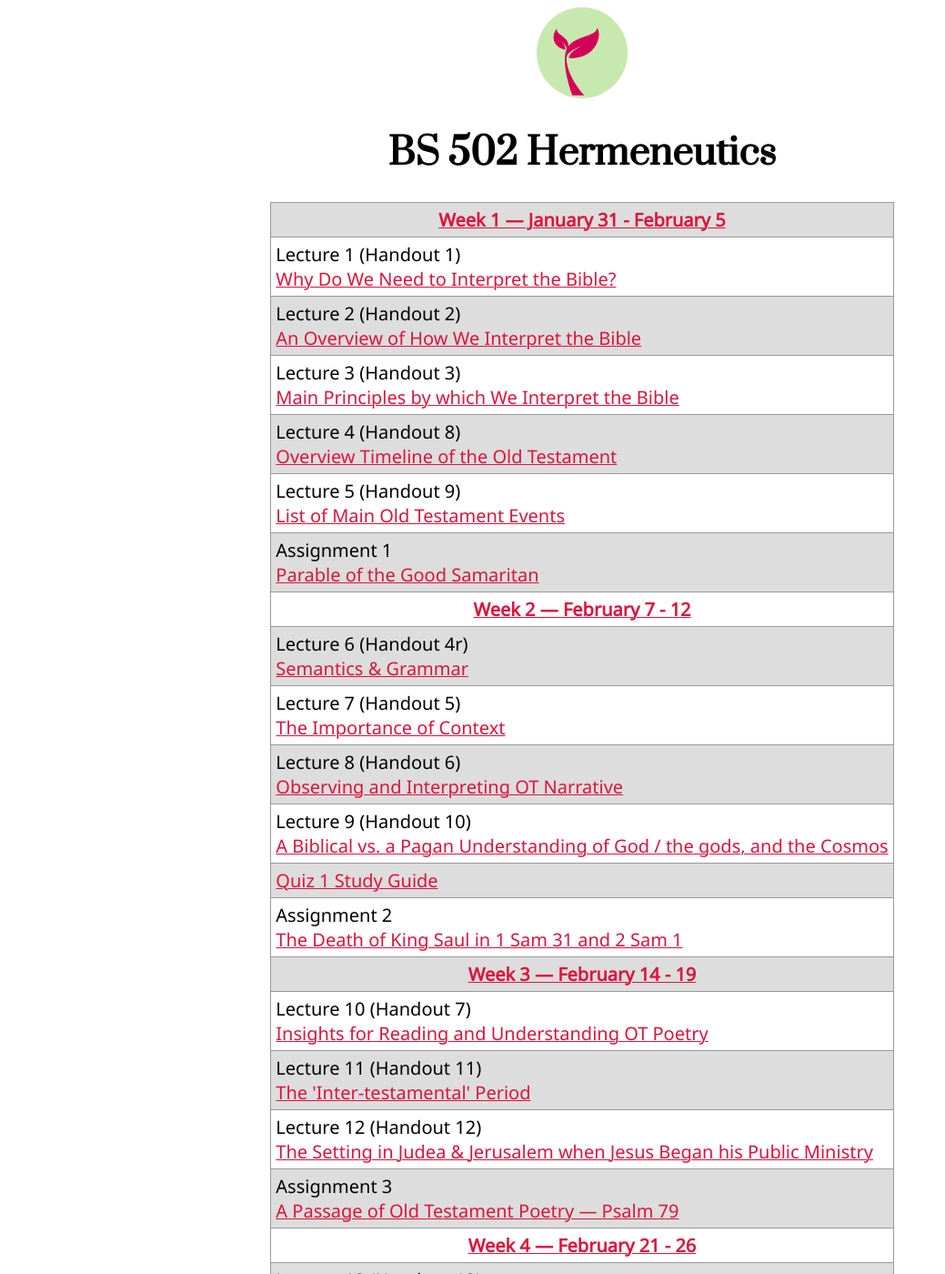
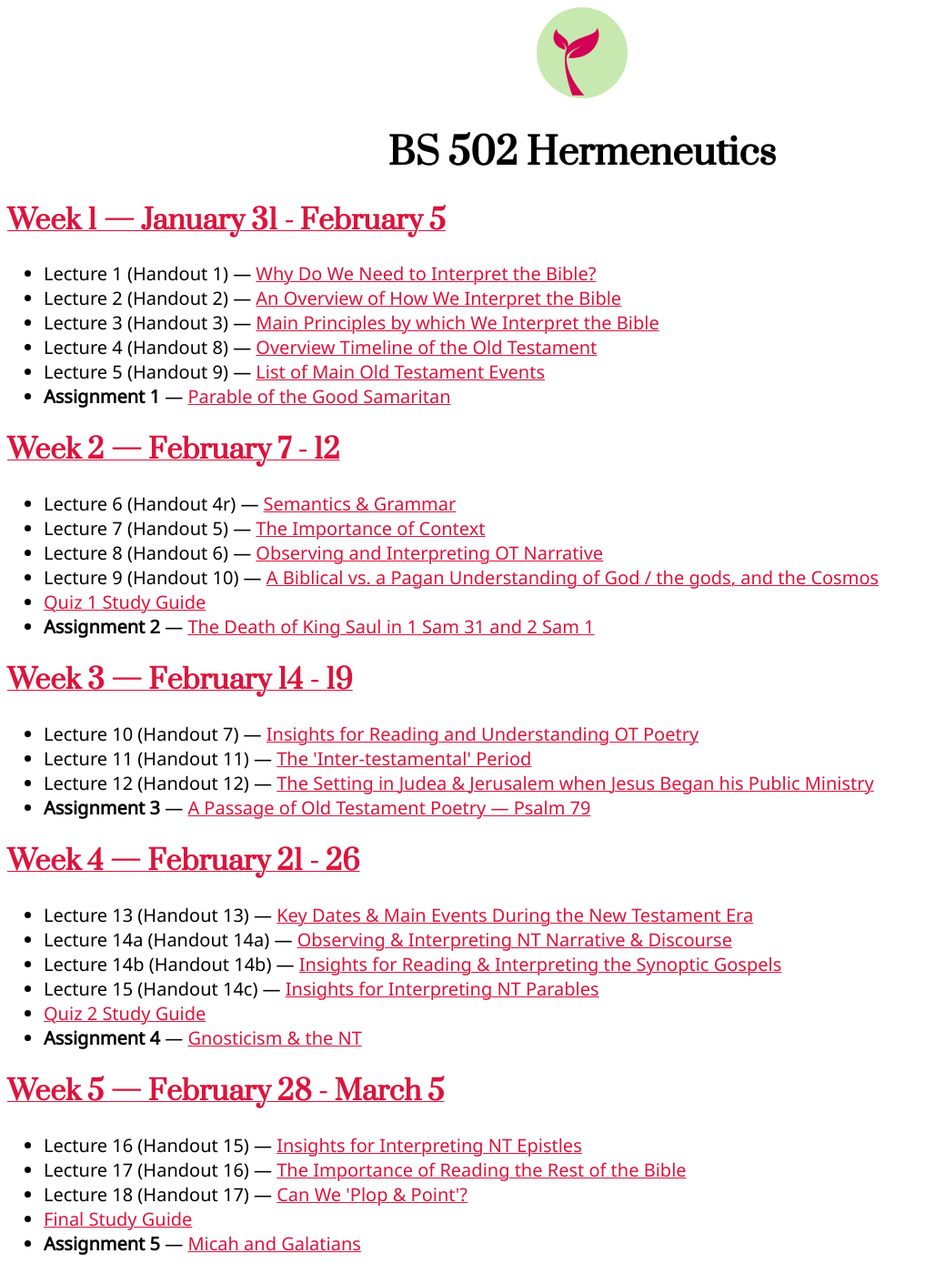
Before and after one commit to GospelTrust/kairos-bs-502, a Jekyll site: the page built from docs/index.html, in a window 1280 px wide and 1400 px high. Shown: the whole window at 91% size, without its empty margins (0-1039 px from the left). Built offline with Jekyll 4.4.1, drawn with Linux system fonts in a browser that asks for light colours; some of the changed text lies outside the part shown.

Commit message:
style: Easier layout to look at

```diff
--- a/docs/index.html
+++ b/docs/index.html
@@ -5,31 +5,30 @@ layout: default
 <center>
   <img src="/assets/logo.svg" width="100"/>
   <h1>{{ site.title }}</h1>
-  <table style="border: none">
+</center>
+
 {% for post in site.posts reversed %}
-      <tr>
   {% if post.type == 'index' %}
-          <th>
+    <h2>
       <a href="{{ post.url }}">
         Week {{ post.week }} &mdash; {{ post.dates }}
       </a>
-          </th>
+    </h2>
+    <ul>
   {% elsif post.handout %}
-          <td>
-            Lecture {{ post.lecture }} (Handout {{ post.handout }})<br>
+      <li>
+        Lecture {{ post.lecture }} (Handout {{ post.handout }}) &mdash;
         <a href="{{ post.url }}">{{ post.title }}</a>
-          </td>
+      </li>
   {% elsif post.assignment %}
-          <td>
-            Assignment {{ post.assignment }}<br>
+      <li>
+        <b>Assignment {{ post.assignment }}</b> &mdash;
         <a href="{{ post.url }}">{{ post.title }}</a>
-          </td>
+      </li>
+    </ul>
   {% else %}
-          <td>
+      <li>
         <a href="{{ post.url }}">{{ post.title }}</a>
-          </td>
+      </li>
   {% endif %}
-      </tr>
 {% endfor %}
-  </table>
-</center>
```
Lines whose indentation alone changed are shown as unchanged.
